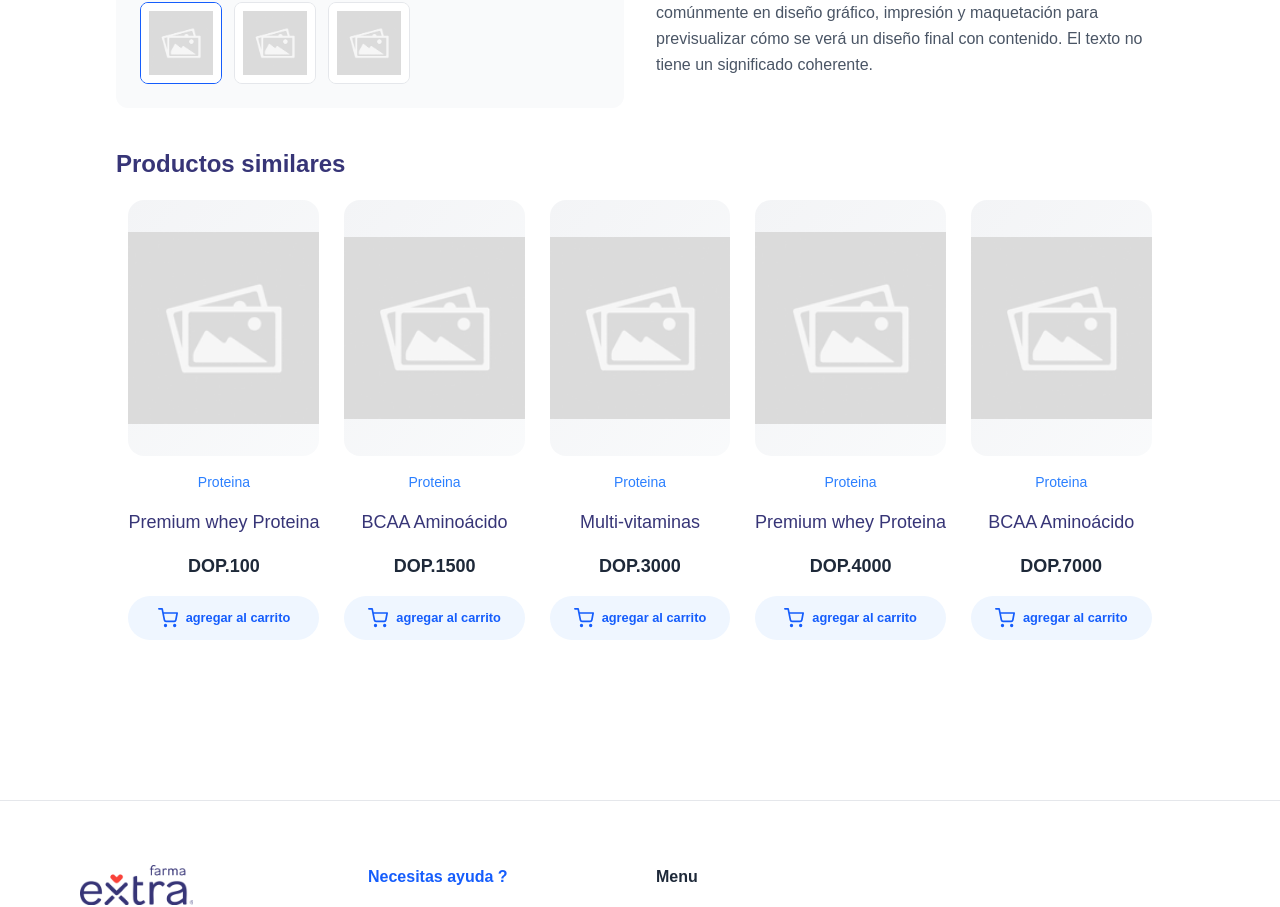
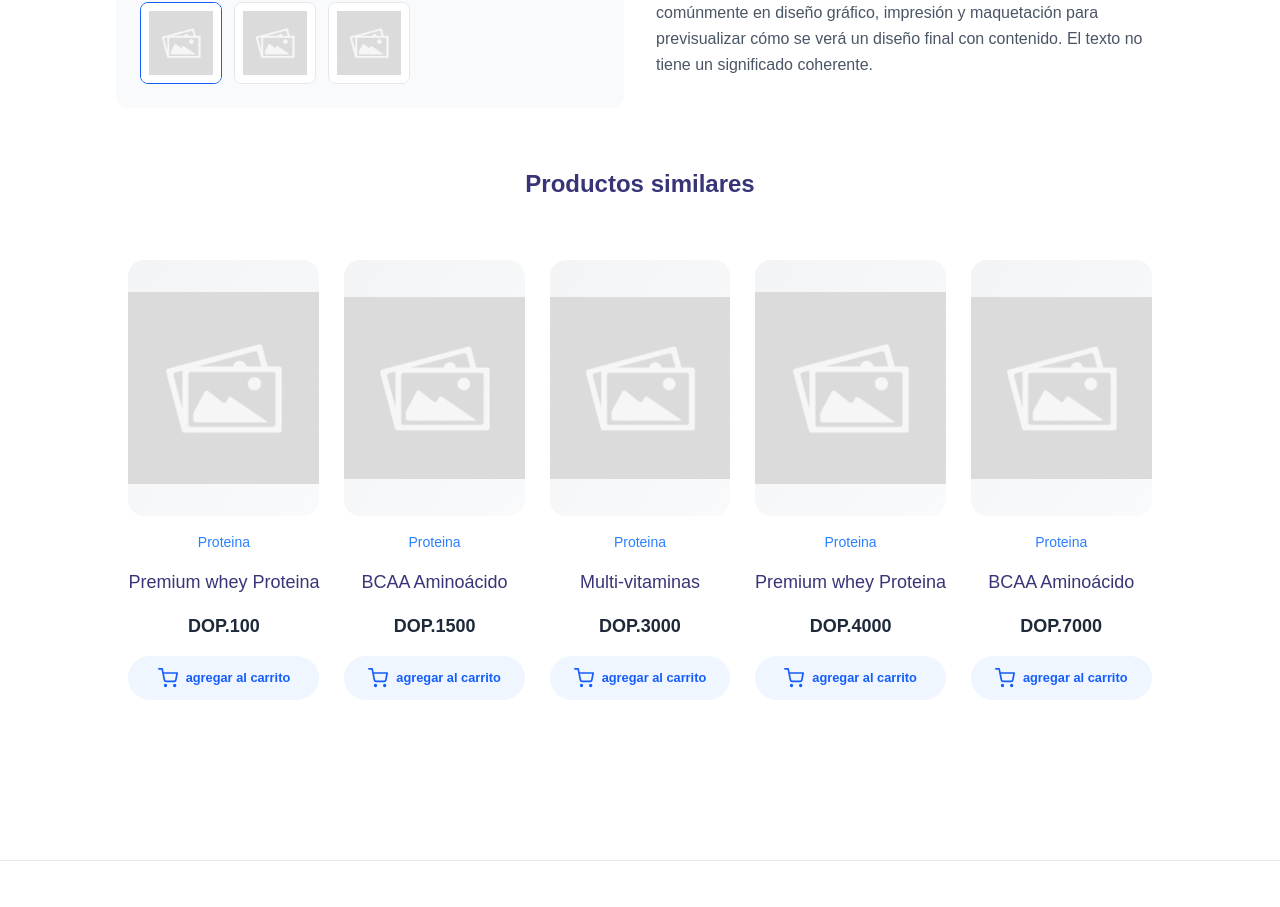
Before and after one commit to leopf23/farma-ecommerce, a Next.js app: page /perfil-prodcuto in a window 1280 px wide. Shown: the part 760-1667 px from the top of the page. Built offline with nearby package versions, Linux system fonts and the light colour scheme.

Commit message:
fix grind Productos similares

```diff
--- a/app/component/productViewer.tsx
+++ b/app/component/productViewer.tsx
@@ -154,11 +154,11 @@ export default function ProductViewer({ images, title, unitPrice }: ProductViewe
 
 
       {/* similar products  */}
-      <h2 className="mt-10 mb-5 font-bold text-[#373577] text-2xl">
+      <h2 className="my-15 font-bold text-[#373577] text-2xl text-center">
         Productos similares
       </h2>
 
-      <div className="block md:flex mb-20">
+      <div className="block lg:flex md:grid grid-cols-2 mb-20">
         <CardProduct image="/profile.png" category="Proteina" title="Premium whey Proteina" price={100} />
         <CardProduct image="/profile.png" category="Proteina" title="BCAA Aminoácido" price={1500} />
         <CardProduct image="/profile.png" category="Proteina" title="Multi-vitaminas" price={3000} />
```
